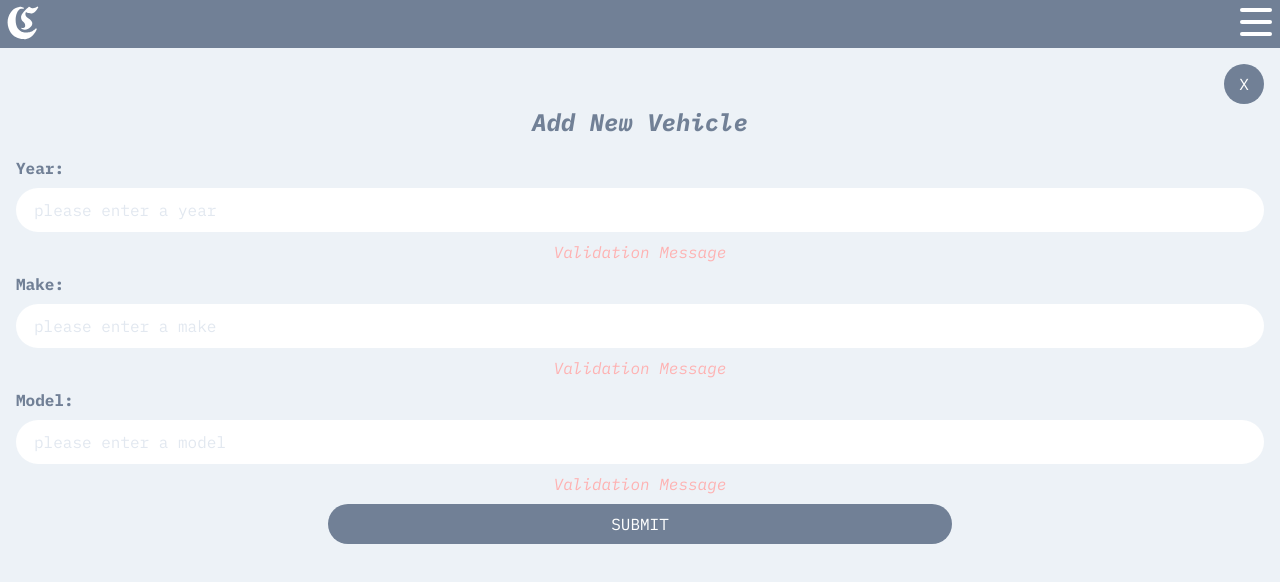
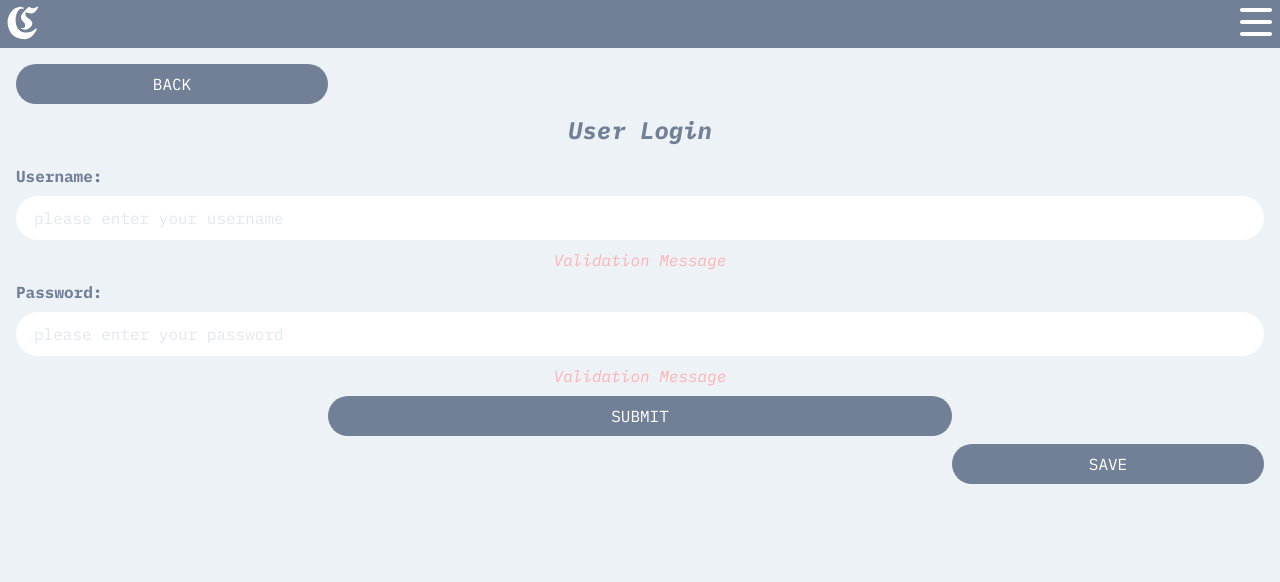
Before and after one commit to juliangroen/corvus-customs-app, a Svelte app: page / in a window 1280 px wide. Shown: the top 582 px of the page. Built offline with nearby package versions, Linux system fonts and the light colour scheme; no server answers.

Commit message:
created modal and page container components

```diff
--- a/public/index.html
+++ b/public/index.html
@@ -16,5 +16,5 @@
         <script defer src="/build/bundle.js"></script>
     </head>
 
-    <body class="bg-gray-200"></body>
+    <body class="bg-gray-200 text-gray-600 font-ibm"></body>
 </html>
--- a/src/App.svelte
+++ b/src/App.svelte
@@ -1,11 +1,13 @@
 <script>
-    import { menuIsOpen, view } from './stores';
-    import AddVehicle from './components/AddVehicle.svelte';
+    import { appData } from './stores';
+    import AddVehicle from './components/views/AddVehicle.svelte';
     import Crud from './components/crud.svelte';
     import Header from './components/Header.svelte';
     import MobileMenu from './components/MobileMenu.svelte';
-    import UserLogin from './components/UserLogin.svelte';
+    import UserLogin from './components/views/UserLogin.svelte';
     import Tailwindcss from './Tailwindcss.svelte';
+    import Modal from './components/views/Modal.svelte';
+    import Page from './components/views/Page.svelte';
 </script>
 
 <style>
@@ -13,14 +15,20 @@
 
 <Tailwindcss />
 <Header />
-<main class="text-gray-600 font-ibm m-4">
-    {#if $menuIsOpen}
-        <MobileMenu />
-    {/if}
-    {#if $view == 'UserLogin'}
-        <UserLogin />
-    {:else if $view == 'AddVehicle'}
-        <AddVehicle />
+{#if $appData.menuIsOpen}
+    <MobileMenu />
+{/if}
+<main class="m-4">
+    {#if $appData.view == 'UserLogin'}
+        <Page>
+            <UserLogin />
+        </Page>
+    {:else if $appData.view == 'AddVehicle'}
+        <Modal closeTarget="UserLogin">
+            <AddVehicle />
+        </Modal>
+    {:else if $appData.view == 'Page'}
+        <Page />
     {:else}
         <Crud />
     {/if}
--- a/src/components/Header.svelte
+++ b/src/components/Header.svelte
@@ -1,7 +1,7 @@
 <script>
-    import { menuIsOpen, view } from '../stores';
-    import Logo from './Logo.svelte';
-    import MenuIcon from './MenuIcon.svelte';
+    import { appData } from '../stores';
+    import Logo from './icons/Logo.svelte';
+    import MenuIcon from './icons/MenuIcon.svelte';
     export let home = 'UserLogin';
 </script>
 
@@ -12,11 +12,14 @@
     <div
         class="absolute cursor-pointer left-0 h-12 w-12 pt-1 pl-1"
         on:click={() => {
-            $view = home;
+            $appData.view = home;
         }}>
         <Logo size="38" />
     </div>
-    <div class="absolute right-0 cursor-pointer h-12 w-12 p-2" on:click={() => ($menuIsOpen = !$menuIsOpen)}>
-        <MenuIcon size="32" clicked={$menuIsOpen} />
+    <!-- <div class="absolute right-0 cursor-pointer h-12 w-12 p-2" on:click={() => ($menuIsOpen = !$menuIsOpen)}>-->
+    <div
+        class="absolute right-0 cursor-pointer h-12 w-12 p-2"
+        on:click={() => ($appData.menuIsOpen = !$appData.menuIsOpen)}>
+        <MenuIcon size="32" clicked={$appData.menuIsOpen} />
     </div>
 </header>
--- a/src/components/AddVehicle.svelte
+++ b/src/components/views/AddVehicle.svelte
@@ -1,20 +1,11 @@
 <script>
+    import Modal from './Modal.svelte';
 </script>
 
 <style>
 </style>
 
-<!-- top button row -->
-
-<div class="relative h-8 mb-2">
-    <span
-        class="absolute right-0 cursor-pointer bg-gray-600 text-white text-center leading-10 rounded-full w-10">X</span>
-</div>
-
-<!-- main heading -->
 <h1 class=" text-2xl italic font-bold text-center mb-4">Add New Vehicle</h1>
-
-<!-- add vehicle form -->
 <form class="grid grid-col-1 gap-2" on:submit|preventDefault>
     <label class="font-bold" for="year">Year:</label>
     <input
--- /dev/null
+++ b/src/components/views/Modal.svelte
@@ -0,0 +1,21 @@
+<script>
+    import { appData } from '../../stores';
+    export let closeTarget = '';
+</script>
+
+<style>
+</style>
+
+<!-- top button row -->
+
+<div class="relative h-8 mb-2">
+    <span
+        class="absolute right-0 cursor-pointer bg-gray-600 text-white text-center leading-10 rounded-full w-10"
+        on:click={() => ($appData.view = closeTarget)}>X</span>
+</div>
+
+<!-- main content -->
+
+<section>
+    <slot />
+</section>
--- /dev/null
+++ b/src/components/views/Page.svelte
@@ -0,0 +1,60 @@
+<script>
+    import { appData } from '../../stores';
+    import AddVehicle from './AddVehicle.svelte';
+    export let topLeft = {};
+    export let topRight = {};
+    export let bottomLeft = {};
+    export let bottomRight = {};
+
+    $: topLeftButton = { visible: true, text: 'BACK', color: 'gray-600', target: '', ...topLeft };
+    $: topRightButton = { visible: false, text: 'ADD', color: 'gray-600', target: '', ...topRight };
+    $: bottomLeftButton = { visible: false, text: 'DELETE', color: 'red-400', target: '', ...bottomLeft };
+    $: bottomRightButton = { visible: true, text: 'SAVE', color: 'gray-600', target: '', ...bottomRight };
+    $: topRow = topLeftButton.visible || topRightButton.visible ? true : false;
+    $: bottomRow = bottomLeftButton.visible || bottomRightButton.visible ? true : false;
+</script>
+
+<style>
+</style>
+
+<!-- Top Row Buttons -->
+{#if topRow}
+    <div class="relative h-10 mb-2">
+        <!-- Left Button -->
+        {#if topLeftButton.visible}
+            <span
+                class="absolute left-0 cursor-pointer bg-{topLeftButton.color} text-white text-center leading-10 rounded-full w-1/4"
+                on:click={() => ($appData.view = topLeft.target)}>{topLeftButton.text}</span>
+        {/if}
+        <!-- Right Button -->
+        {#if topRightButton.visible}
+            <span
+                class="absolute right-0 cursor-pointer bg-{topRightButton.color} text-white text-center leading-10 rounded-full w-1/4"
+                on:click={() => ($appData.view = topRight.target)}>{topRightButton.text}</span>
+        {/if}
+    </div>
+{/if}
+
+<!-- Main Content -->
+<section class="mb-2">
+    <slot />
+</section>
+
+<!-- Bottom Row Buttons -->
+
+{#if bottomRow}
+    <div class="relative h-10 mb-2">
+        <!-- Left Button -->
+        {#if bottomLeftButton.visible}
+            <span
+                class="absolute left-0 cursor-pointer bg-{bottomLeftButton.color} text-white text-center leading-10 rounded-full w-1/4"
+                on:click={() => ($appData.view = bottomLeft.target)}>{bottomLeftButton.text}</span>
+        {/if}
+        <!-- Right Button -->
+        {#if bottomRightButton.visible}
+            <span
+                class="absolute right-0 cursor-pointer bg-{bottomRightButton.color} text-white text-center leading-10 rounded-full w-1/4"
+                on:click={() => ($appData.view = bottomRight.target)}>{bottomRightButton.text}</span>
+        {/if}
+    </div>
+{/if}
--- a/src/components/UserLogin.svelte
+++ b/src/components/views/UserLogin.svelte
@@ -1,14 +1,12 @@
 <script>
-    import { view } from '../stores';
+    import { appData } from '../../stores';
 </script>
 
 <style>
 </style>
 
 <h1 class=" text-2xl italic font-bold text-center mb-4">User Login</h1>
-<form
-    class="grid grid-col-1 gap-2"
-    on:submit|preventDefault={() => ($view = 'AddVehicle')}>
+<form class="grid grid-col-1 gap-2" on:submit|preventDefault={() => ($appData.view = 'AddVehicle')}>
     <label class="font-bold" for="username">Username:</label>
     <input
         class="bg-white rounded-full placeholder-gray-300 border-2 border-transparent focus:outline-none focus:border-gray-400 px-4 py-2"
@@ -23,6 +21,5 @@
         name="password"
         placeholder="please enter your password" />
     <span class="text-red-300 italic mx-auto">Validation Message</span>
-    <button
-        class="bg-gray-600 rounded-full text-white w-1/2 p-2 mx-auto">SUBMIT</button>
+    <button class="bg-gray-600 rounded-full text-white w-1/2 p-2 mx-auto">SUBMIT</button>
 </form>
--- a/src/stores.js
+++ b/src/stores.js
@@ -1,4 +1,6 @@
 import { writable } from 'svelte/store';
 
-export const view = writable('AddVehicle');
-export const menuIsOpen = writable(false);
+export const appData = writable({
+    view: 'UserLogin',
+    menuIsOpen: false,
+});
```
Also changed, not shown: src/components/icons/Logo.svelte (renamed from src/components/Logo.svelte), src/components/icons/MenuIcon.svelte (renamed from src/components/MenuIcon.svelte).
